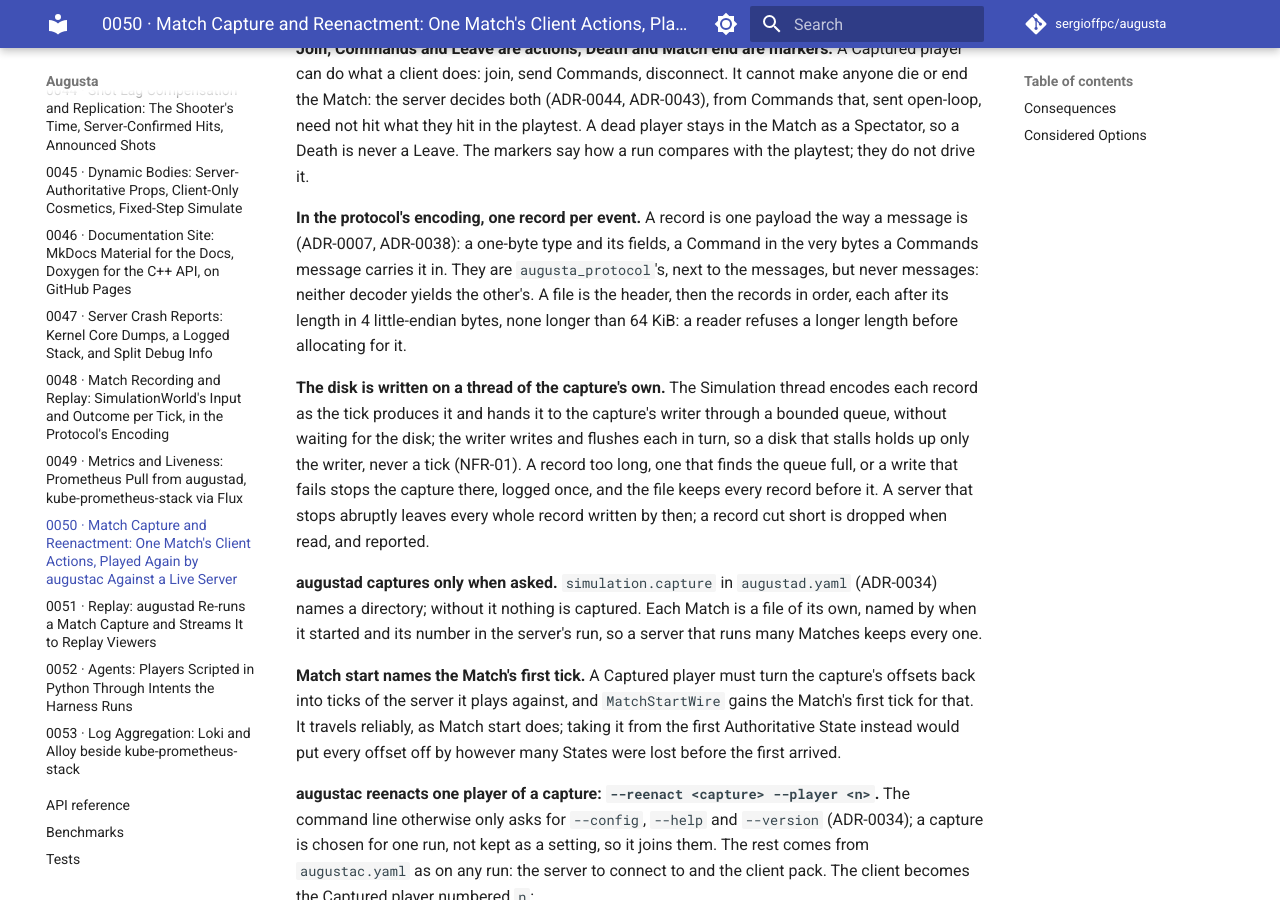
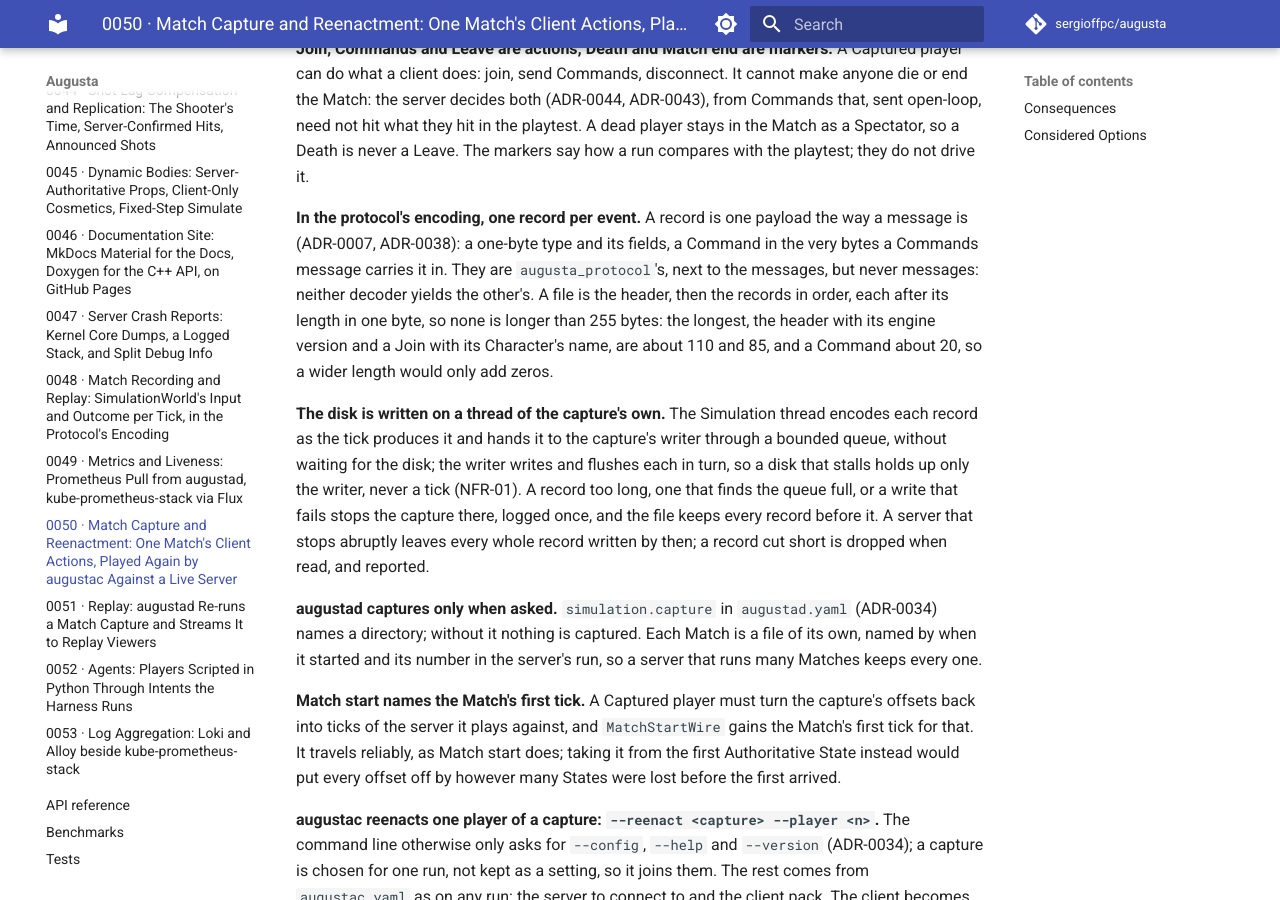
Before and after one commit to sergioffpc/augusta, an MkDocs documentation site: the page built from docs/adr/0050-match-capture-and-reenactment.md, in a window 1280 px wide and 900 px high, scrolled down 1014 px. Built offline with MkDocs 1.6.1 and Material for MkDocs 9.7.7, drawn with Linux system fonts in a browser that asks for light colours; comment, search, counter and statistics services are not loaded; some of the changed text lies outside the part shown.

Commit message:
docs(adr): frame Match capture records with a one-byte length
ADR-0050 framed each capture record after a 4-byte length capped at
64 KiB, but no record comes near 256 bytes: the header is about 110,
a Join about 85 and a Command about 20. A one-byte length saves about
a tenth of a capture.

Refs #463

Co-Authored-By: Claude Opus 5.5 <noreply@anthropic.com>

```diff
--- a/docs/adr/0050-match-capture-and-reenactment.md
+++ b/docs/adr/0050-match-capture-and-reenactment.md
@@ -49,8 +49,9 @@ the way a message is (ADR-0007, ADR-0038): a one-byte type and its fields, a
 Command in the very bytes a Commands message carries it in. They are
 `augusta_protocol`'s, next to the messages, but never messages: neither decoder
 yields the other's. A file is the header, then the records in order, each after
-its length in 4 little-endian bytes, none longer than 64 KiB: a reader refuses a
-longer length before allocating for it.
+its length in one byte, so none is longer than 255 bytes: the longest, the
+header with its engine version and a Join with its Character's name, are about
+110 and 85, and a Command about 20, so a wider length would only add zeros.
 
 **The disk is written on a thread of the capture's own.** The Simulation thread
 encodes each record as the tick produces it and hands it to the capture's writer
@@ -215,3 +216,11 @@ nothing checks it. Seeing the Match as it was played is a Replay's job
 - **A spawn field on the Join request**: rejected - every person's Join would
   carry a field only a Captured player fills, and the server would check on
   every Join what a separate message lets it refuse by its type.
+- **Each length in 4 bytes, up to 64 KiB, as the Match recording's**: rejected
+  (#463) - no record comes near 256 bytes, so three of every record's four
+  length bytes were zeros, about a tenth of a capture made mostly of Commands. A
+  record type that ever needs more is a new format version, which the header
+  carries.
+- **Each length as a varint**: rejected - one byte for every record a capture
+  holds, as a plain byte is, for a decoder of its own and a longer record no
+  capture has.
```
